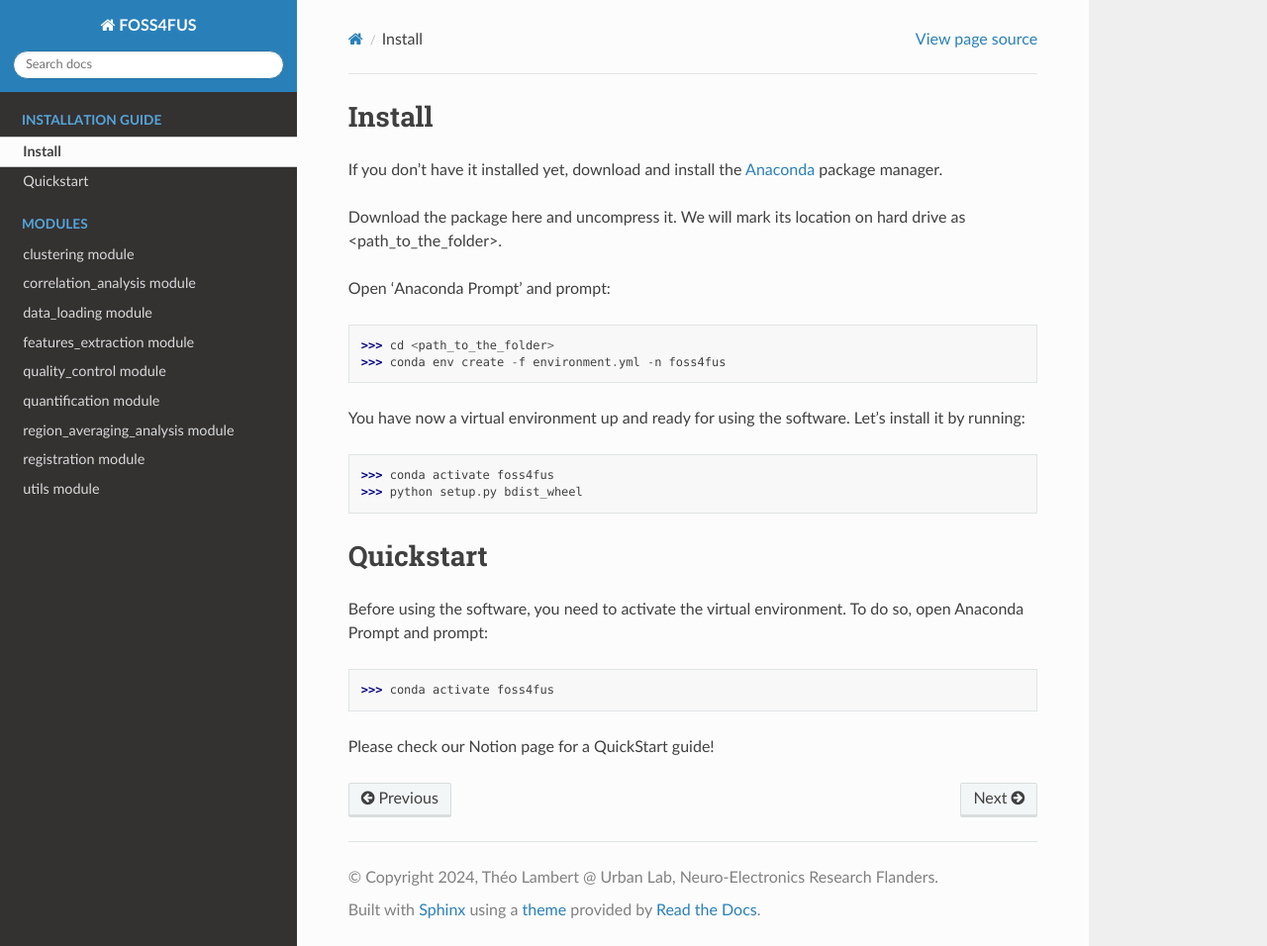
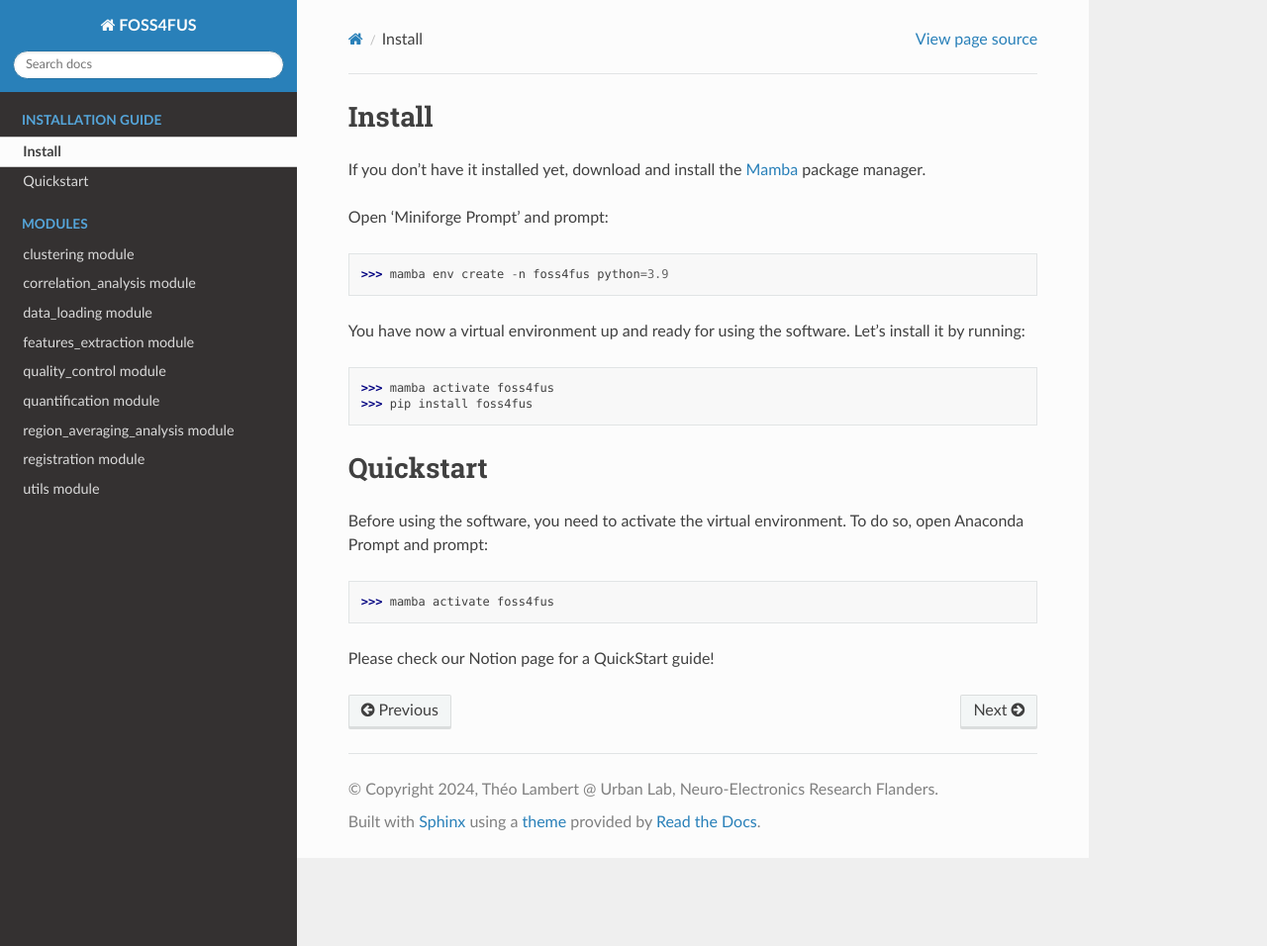
Before and after one commit to tlambertnerf/PyfUS, a Sphinx documentation site: the page built from docs/install_guide.rst, in a window 1280 px wide and 956 px high. Shown: the whole window at 99% size. Built offline with Sphinx 7.4.7 and the Read the Docs theme 2.0.0, drawn with Linux system fonts in a browser that asks for light colours.

Commit message:
Update install_guide.rst

```diff
--- a/docs/install_guide.rst
+++ b/docs/install_guide.rst
@@ -1,18 +1,15 @@
 Install
 ==================
-If you don't have it installed yet, download and install the `Anaconda`_ package manager.
+If you don't have it installed yet, download and install the `Mamba`_ package manager.
 
-Download the package here and uncompress it. We will mark its location on hard drive as <path_to_the_folder>.
+Open 'Miniforge Prompt' and prompt:
 
-Open 'Anaconda Prompt' and prompt:
-
-  >>> cd <path_to_the_folder>
-  >>> conda env create -f environment.yml -n foss4fus
+  >>> mamba env create -n foss4fus python=3.9
 
 You have now a virtual environment up and ready for using the software. Let's install it by running:
 
-  >>> conda activate foss4fus
-  >>> python setup.py bdist_wheel
+  >>> mamba activate foss4fus
+  >>> pip install foss4fus
 
 
 Quickstart
@@ -20,10 +17,10 @@ Quickstart
 
 Before using the software, you need to activate the virtual environment. To do so, open Anaconda Prompt and prompt:
 
-  >>> conda activate foss4fus
+  >>> mamba activate foss4fus
 
 
 Please check our Notion page for a QuickStart guide!
 
 
-.. _Anaconda: https://www.anaconda.com/download
+.. _Mamba: https://mamba.readthedocs.io/en/latest/installation/mamba-installation.html
```
